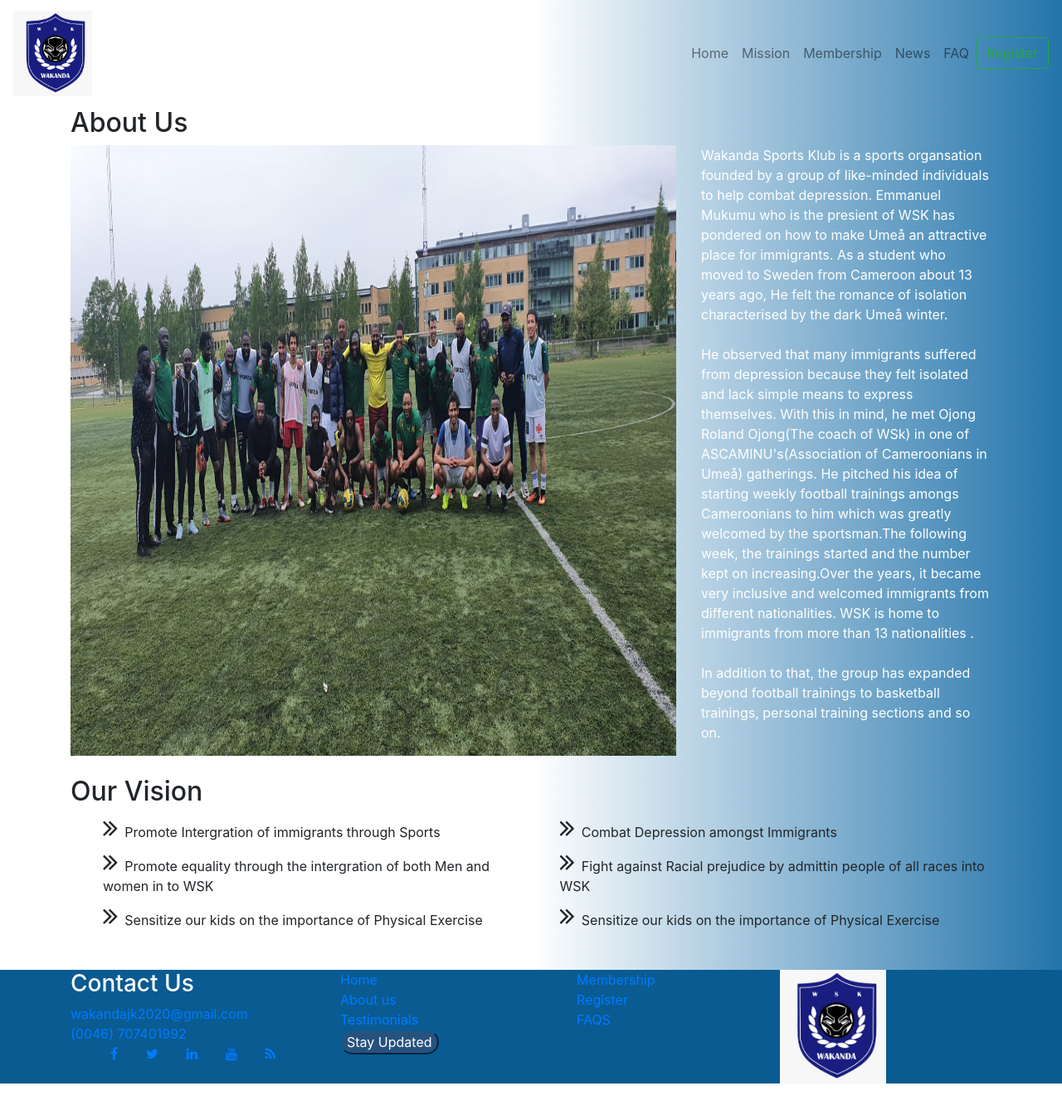
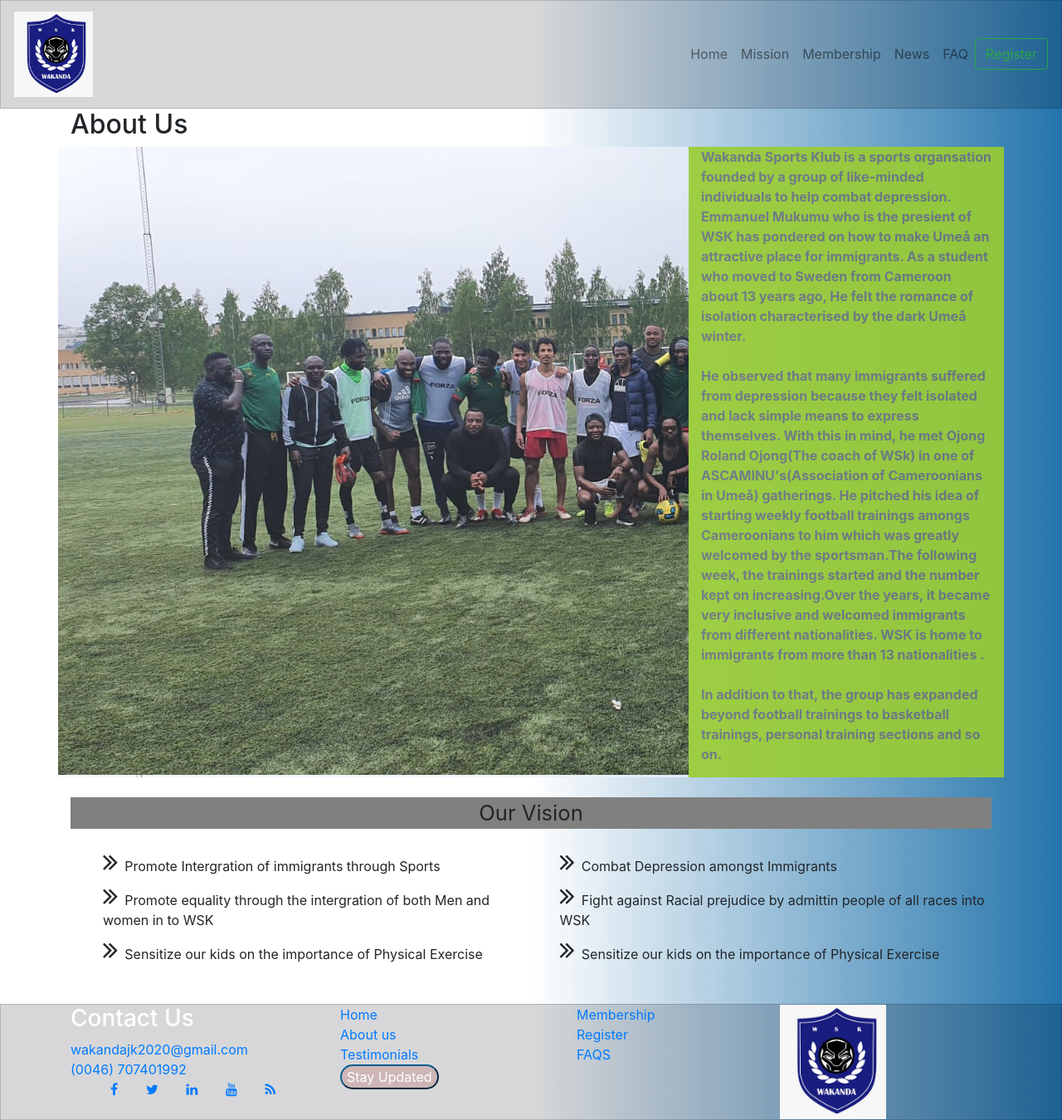
Before and after one commit to yvette809/wakanda-frontend, a React (Create React App) app: page /mission in a window 1280 px wide. Shown: the whole page at 83% size. Before the commit the page ends 1306 px from the top, so only its background shows below. Built offline with nearby package versions, Linux system fonts and the light colour scheme.

Commit message:
bugs fixes

```diff
--- a/src/App.css
+++ b/src/App.css
@@ -1,34 +1,39 @@
-
 * {
   box-sizing: border-box;
 }
 
 body {
   margin: 0;
-  background-image: linear-gradient(-90deg,  #2374ab, #ffffff,white);
-
+  background-image: linear-gradient(-90deg, #2374ab, #ffffff, white);
 }
 
-.jumbo{
-
+.jumbo {
   /* background-image: linear-gradient(red,blue); */
-  background-image: url('./bg.jpg');
+  background-image: url("./bg.jpg");
+  background-image: url("https://images-na.ssl-images-amazon.com/images/I/61JL1J+6btL.jpg");
   background-repeat: no-repeat;
   background-size: cover;
-  height: 70vh;
-  position: relative;
-
+  height: 100vh;
+  /* position: relative; */
 }
 
-.jumbos{
-  background-image: url('./images/about.jpg');
+.about_us_img {
+  background-image: url("./images/about.jpg");
+}
+.about_us {
+  background-color: yellowgreen;
+  opacity: 0.9;
+  font-weight: bold;
+}
+.jumbos {
+  background-image: url("https://images-na.ssl-images-amazon.com/images/I/61JL1J+6btL.jpg");
+  background-image: url("./bg.jpg");
   background-repeat: no-repeat;
   background-size: cover;
-  height: 70vh;
-  position: relative;
-
+  height: 100vh;
+  opacity: 0.5;
 }
-.join{
+.join {
   border: 2px solid white;
   border-radius: 50%;
   padding: 40px 17px;
@@ -37,108 +42,122 @@
   font-size: 1.2rem;
 }
 
-hr{
+hr {
   border: 1px solid white;
   margin-bottom: 40px;
 }
 
-.event_divider{
-  box-shadow:0 12px 12px -12px rgba(0,0,0,0) ;
+.event_divider {
+  box-shadow: 0 12px 12px -12px rgba(0, 0, 0, 0);
 }
 
-ul li{
+ul li {
   list-style-type: none;
 }
 
-.group_img{
+.group_img {
   width: 100%;
   height: 100%;
   overflow: hidden;
   box-sizing: border-box;
 }
 
-footer{
-  background-color:#095b92;
+.wak_intro {
+  justify-content: center;
+  align-content: space-between;
 }
 
-.first_button{
-  position: absolute;
-  bottom: 0px;
-  left: 600px;
+.first_button {
+  margin-top: 350px;
 }
 
-.update,.register, .donate, .membership{
+.update,
+.register,
+.donate,
+.membership {
   background-color: aqua;
   color: #ffffff;
   border-color: #095b92;
   border-radius: 50px;
 }
-.update,.register,.donate:hover{
+
+.team {
+  box-shadow: seagreen;
+}
+
+.membership {
+  margin-top: 610px;
+}
+.update,
+.register,
+.donate:hover {
   background-color: rgba(165, 42, 42, 0.192);
   transition: cubic-bezier(0.6, -0.28, 0.735, 0.045);
 }
-.first_card{
-  height:100%;
+.first_card {
+  height: 100%;
   width: 100%;
   color: #ffffff;
   /* transform: rotate(-20deg); */
   transform: matrix(1, -0.3, 0, 1, 0, 0);
 }
-.values{
+.values {
   overflow: hidden;
   object-fit: contain;
   position: relative;
 }
-.register, .donate{
+.register,
+.donate {
   position: absolute;
   bottom: 5px;
   left: 50px;
 }
 
-.navigation{
-      background-image: linear-gradient(-90deg,  #2374ab, #ffffff,white);
+.navigation {
+  /* background-image: linear-gradient(-90deg, #2374ab, #ffffff, white); */
+  background-color:rgba(1, 1, 15, 0.157);
+  border: 1px solid rgba(1, 1, 15, 0.157);
 }
 
-.img-carousel{
-    width:40%;
-    height:500px;
-    object-fit: cover;
-
+.img-carousel {
+  width: 40%;
+  height: 500px;
+  object-fit: cover;
 }
 
-event_div{
+event_div {
   position: relative;
-
 }
 
-event_button{
+event_button {
   position: absolute;
   top: 0;
-
 }
 
-.event_title{
-  color: red ;
+.event_title {
+  color: red;
   text-decoration: none;
-
 }
 
-.event_title:hover{
-  text-decoration:none;
+.event_title:hover {
+  text-decoration: none;
   color: rgb(158, 255, 215);
   font-size: 1.3rem;
-
-
 }
-#main_img :hover{
+#main_img :hover {
   width: 100%;
   height: 100%;
   background-color: red !important;
   transition: width 2s linear 1s;
-
 }
 
-.test{
+.test {
   color: aqua;
-  text-shadow:0 12px 12px -12px yellow;
+  text-shadow: 0 12px 12px -12px yellow;
 }
+
+footer {
+  /* background-color: #095b92; */
+  background-color: rgba(1, 1, 15, 0.157);
+  border: 1px solid rgba(1, 1, 15, 0.157);
+}
--- a/src/pages/Home.jsx
+++ b/src/pages/Home.jsx
@@ -1,5 +1,5 @@
 import React, { useState, useEffect } from "react";
-import axios from 'axios'
+import axios from "axios";
 import {
   Jumbotron,
   Container,
@@ -68,7 +68,6 @@
     });
 
     if (response.ok) {
-
       setnewEvent({
         title: "",
         description: "",
@@ -76,8 +75,7 @@
         time: "",
         location: "",
         date: "",
-
-       })
+      });
       alert("event added");
 
       setLoading(false);
@@ -96,7 +94,6 @@
   //           }
   //       }
 
-
   //       const body = JSON.stringify(newEvent)
   //       const res = await axios.post('http://localhost:4000/events', body, config)
   //       console.log(res.data)
@@ -106,9 +103,6 @@
   //       console.log(error)
   //   }
   //   }
-
-
-
 
   // delete Event
 
@@ -167,7 +161,8 @@
     <Container fluid>
       <Row className="">
         <Col lg={10}>
-          <Jumbotron className="jumbo">
+          <Jumbotron className="jumbo d-flex-inline text-center">
+            <div className="wak_intro">
               <h1 className="text-white text-center">
                 Welcome to Wakanda Sports Klub (WSK)
               </h1>
@@ -177,10 +172,11 @@
               <p>
                 <Link to="/mission">
                   <Button variant="primary" className="first_button">
-                  Descover more
+                    About Us
                   </Button>
                 </Link>
               </p>
+            </div>
           </Jumbotron>
         </Col>
         <Col lg={2}>
@@ -284,7 +280,9 @@
               style={{ backgroundColor: "#008bcc" }}
             >
               <Card.Body>
-                <Card.Title>OUR VALUES</Card.Title>
+                <Card.Title>
+                  <i className="fa fa-heart mr-2 text-danger"></i>OUR VALUES
+                </Card.Title>
                 <hr style={{ border: "1px solid red" }} />
                 <Card.Text>
                   <p>RESPECT</p>
@@ -298,7 +296,7 @@
           <Col className="col col-lg-2">
             <Card className="first_card" style={{ backgroundColor: "#00a13a" }}>
               <Card.Body>
-                <Card.Title>WHERE WE OPERATE</Card.Title>
+                <Card.Title><i class="fa fa-map mr-2"></i>WHERE WE OPERATE</Card.Title>
                 <hr style={{ border: "1px solid red" }} />
                 <Card.Text>
                   <p>
@@ -311,7 +309,10 @@
           <Col className="col col-lg-2">
             <Card className="first_card" style={{ backgroundColor: "#d40075" }}>
               <Card.Body>
-                <Card.Title>JOIN US</Card.Title>
+                <Card.Title>
+                  <i className="fa fa-user mr-2 text-primary" />
+                  JOIN US
+                </Card.Title>
                 <hr style={{ border: "1px solid red" }} />
                 <Card.Text>
                   <p>Come and Experience the magic of WSK aka Wakanda</p>
@@ -325,7 +326,9 @@
           <Col className="col col-lg-2">
             <Card className="first_card" style={{ backgroundColor: "#fbba00" }}>
               <Card.Body>
-                <Card.Title>SUPPORT US</Card.Title>
+                <Card.Title>
+                  <i className="fa fa-support mr-2 text-danger"></i>SUPPORT US
+                </Card.Title>
                 <hr style={{ border: "1px solid red" }} />
                 <Card.Text>
                   <p>If you like what we do, please support us</p>
@@ -340,6 +343,6 @@
       </Container>
     </Container>
   );
-  }
+};
 
 export default Home;
--- a/src/pages/Membership.jsx
+++ b/src/pages/Membership.jsx
@@ -1,39 +1,74 @@
-import React from 'react'
-import { Container,Row,Col, Jumbotron,Button } from 'react-bootstrap'
-import{Link} from 'react-router-dom'
+import React from "react";
+import { Container, Row, Col, Jumbotron, Button } from "react-bootstrap";
+import { Link } from "react-router-dom";
 
 const Membership = () => {
   return (
-       <Container>
-         <Row className= "mb-2">
-          <Col lg={10}>
-           <Jumbotron className= "jumbos">
-            <h1 className="text-white text-center">Welcome to Wakanda Sports Klub (WSK)</h1>
+    <Container fluid>
+      <Row className="mb-2">
+        <Col>
+          <Jumbotron className="jumbos">
+            <div className="registration_info text-center align-content-between">
+              <h1 className="text-white text-center">
+                Meet our Team
+              </h1>
+              <div>
+                <Link to="/register"><button className="membership btn-lg justify-content-center align-items-center">
+                  Register
+                </button></Link>
+              </div>
+            </div>
           </Jumbotron>
         </Col>
       </Row>
-        <div><h1> Join US!</h1></div>
-        <Row className= "mb-5 d-flex justify-content-center">
-            <Col className= "col col-lg-10">
-            <p>At WSK, we take things seriously.It is for this reason we welcome only registered members</p>
+      <div>
+        <h1> Join US!</h1>
+      </div>
+      <Row className="mb-5 d-flex justify-content-center">
+        <Col className="col col-lg-10">
+          <p>
+            At WSK, we take things seriously.It is for this reason we welcome
+            only registered members
+          </p>
           <p>Annula membership fees : 300kr</p>
           <h3>The benefits of registration include:</h3>
-            <ul className= "d-inline-flex mr-5">
-            <span><i className="fa  fa-2x  fa-angle-double-right mr-2"></i></span><span><li>Free Access to The WSK Training facility</li></span>
-            <span><i className="fa  fa-2x  fa-angle-double-right mr-2"></i></span><span><li>Access to free training sessions</li></span>
-            <span><i className="fa  fa-2x  fa-angle-double-right mr-2"></i></span><span><li>Opportunity to work with our qualified coaches</li></span>
-            <span><i className="fa  fa-2x  fa-angle-double-right mr-2"></i></span><span><li>Free Integration advice from our mentors</li></span>
-            <span><i className="fa  fa-2x  fa-angle-double-right mr-2"></i></span><span><li>Opportunity to meet other sports lovers</li></span>
+          <ul className="d-inline-flex mr-5">
+            <span>
+              <i className="fa  fa-2x  fa-angle-double-right mr-2"></i>
+            </span>
+            <span>
+              <li>Free Access to The WSK Training facility</li>
+            </span>
+            <span>
+              <i className="fa  fa-2x  fa-angle-double-right mr-2"></i>
+            </span>
+            <span>
+              <li>Access to free training sessions</li>
+            </span>
+            <span>
+              <i className="fa  fa-2x  fa-angle-double-right mr-2"></i>
+            </span>
+            <span>
+              <li>Opportunity to work with our qualified coaches</li>
+            </span>
+            <span>
+              <i className="fa  fa-2x  fa-angle-double-right mr-2"></i>
+            </span>
+            <span>
+              <li>Free Integration advice from our mentors</li>
+            </span>
+            <span>
+              <i className="fa  fa-2x  fa-angle-double-right mr-2"></i>
+            </span>
+            <span>
+              <li>Opportunity to meet other sports lovers</li>
+            </span>
           </ul>
-            <div><button className= "membership btn-lg justify-content-center align-items-center">Register</button></div>
         </Col>
-            <Col></Col>
-
-
       </Row>
 
     </Container>
-    )
-}
+  );
+};
 
-export default Membership
+export default Membership;
--- a/src/pages/Mission.jsx
+++ b/src/pages/Mission.jsx
@@ -1,63 +1,105 @@
-import React from 'react'
-import pic from '../../src/images/about.jpg'
+import React from "react";
+import pic from "../../src/images/about.jpg";
 
 const Mission = () => {
   return (
     <>
-
-
-        <div className="container mb-5">
-            <div> <h2>About Us</h2></div>
-            <div className="row mb-4">
-                <div className="col col-sm-8">
-                    <img src={pic} alt= "group pic" className="group_img"/>
+      <div className="container mb-5 team">
+        <div>
+          {" "}
+          <h2>About Us</h2>
         </div>
-                <div className="col col-sm-4 text-white">
-                <p  >Wakanda Sports Klub is a sports organsation founded by a group of like-minded individuals to help combat depression. Emmanuel Mukumu who is the presient of WSK has pondered on how to make Umeå an attractive place for immigrants. As a student who moved to Sweden from Cameroon about 13 years ago, He felt the romance of isolation characterised by the dark Umeå winter.<br/><br/> He observed that many immigrants suffered from depression because they felt isolated and lack simple means to express themselves. With this in mind, he met Ojong Roland Ojong(The coach of WSk) in one of ASCAMINU's(Association of Cameroonians in Umeå) gatherings. He pitched his idea of starting weekly football trainings amongs Cameroonians to him which was greatly welcomed by the sportsman.The following week, the trainings started and the number kept on increasing.Over the years, it became very inclusive and welcomed immigrants from different nationalities. WSK is home to immigrants from more than 13 nationalities .<br/><br/>
-                In addition to that, the group has expanded beyond football trainings to basketball trainings, personal training sections and so on.
+        <div className="row mb-4 about_us">
+          <div className="col col-md-8 about_us_img"></div>
+          <div className="col col-md-4 text-secondary">
+            <p>
+              Wakanda Sports Klub is a sports organsation founded by a group of
+              like-minded individuals to help combat depression. Emmanuel Mukumu
+              who is the presient of WSK has pondered on how to make Umeå an
+              attractive place for immigrants. As a student who moved to Sweden
+              from Cameroon about 13 years ago, He felt the romance of isolation
+              characterised by the dark Umeå winter.
+              <br />
+              <br /> He observed that many immigrants suffered from depression
+              because they felt isolated and lack simple means to express
+              themselves. With this in mind, he met Ojong Roland Ojong(The coach
+              of WSk) in one of ASCAMINU's(Association of Cameroonians in Umeå)
+              gatherings. He pitched his idea of starting weekly football
+              trainings amongs Cameroonians to him which was greatly welcomed by
+              the sportsman.The following week, the trainings started and the
+              number kept on increasing.Over the years, it became very inclusive
+              and welcomed immigrants from different nationalities. WSK is home
+              to immigrants from more than 13 nationalities .<br />
+              <br />
+              In addition to that, the group has expanded beyond football
+              trainings to basketball trainings, personal training sections and
+              so on.
             </p>
           </div>
         </div>
-            <div> <h2>Our Vision</h2></div>
+
+        <div
+          className="text-center container my-4 "
+          style={{ backgroundColor: "grey", fontSize: "1.6rem" , width:"100%"}}
+        >
+          Our Vision
+        </div>
+
         <div className="row  ml-4 mb-2">
           <div className="col col-lg-6">
-            <span><i className="fa fa-2x fa-angle-double-right mr-2"></i></span><span>Promote Intergration of immigrants through Sports
+            <span>
+              <i className="fa fa-2x fa-angle-double-right mr-2"></i>
             </span>
+            <span>Promote Intergration of immigrants through Sports</span>
           </div>
           <div className="col col-lg-6">
-             <span><i className="fa  fa-2x  fa-angle-double-right mr-2"></i></span>
+            <span>
+              <i className="fa  fa-2x  fa-angle-double-right mr-2"></i>
+            </span>
             <span>Combat Depression amongst Immigrants</span>
           </div>
         </div>
         <div className="row ml-4 mb-2">
           <div className="col col-lg-6">
-            <span><i className="fa  fa-2x  fa-angle-double-right mr-2"></i></span><span>Promote equality through the intergration of both Men and women in to WSK
+            <span>
+              <i className="fa  fa-2x  fa-angle-double-right mr-2"></i>
+            </span>
+            <span>
+              Promote equality through the intergration of both Men and women in
+              to WSK
             </span>
           </div>
           <div className="col col-lg-6">
-             <span><i className="fa  fa-2x fa-angle-double-right mr-2"></i></span>
-             <span>Fight against Racial prejudice by admittin people of all races into WSK</span>
+            <span>
+              <i className="fa  fa-2x fa-angle-double-right mr-2"></i>
+            </span>
+            <span>
+              Fight against Racial prejudice by admittin people of all races
+              into WSK
+            </span>
           </div>
         </div>
         <div className="row ml-4 mb-2">
           <div className="col col-lg-6">
-                 <span><i className="fa  fa-2x  fa-angle-double-right mr-2"></i></span><span>Sensitize our kids on the importance of Physical Exercise
+            <span>
+              <i className="fa  fa-2x  fa-angle-double-right mr-2"></i>
+            </span>
+            <span>
+              Sensitize our kids on the importance of Physical Exercise
             </span>
           </div>
           <div className="col col-lg-6">
-                 <span><i className="fa  fa-2x  fa-angle-double-right mr-2"></i></span><span>Sensitize our kids on the importance of Physical Exercise
+            <span>
+              <i className="fa  fa-2x  fa-angle-double-right mr-2"></i>
+            </span>
+            <span>
+              Sensitize our kids on the importance of Physical Exercise
             </span>
           </div>
         </div>
+      </div>
+    </>
+  );
+};
 
-            </div>
-
-
-
-
-
-        </>
-    )
-}
-
-export default Mission
+export default Mission;
--- a/src/pages/Navigation.jsx
+++ b/src/pages/Navigation.jsx
@@ -1,34 +1,44 @@
-import React, { Component } from 'react'
-import {Navbar, Nav, Form,Button } from 'react-bootstrap'
-import {Link} from 'react-router-dom'
-import logo from  '../../src/wlogo.jpg'
-import '../../src/App.css'
+import React, { Component } from "react";
+import { Navbar, Nav, Form, Button } from "react-bootstrap";
+import { Link } from "react-router-dom";
+import logo from "../../src/wlogo.jpg";
+import "../../src/App.css";
 
 class Navigation extends Component {
   render() {
     return (
- <Navbar bg="light" expand="lg" className= "navigation">
-  <Link to="/"><Navbar.Brand href="#home"><img src={logo} alt= "wakanda logo" style={{width:"12%"}}/></Navbar.Brand></Link>
+      <Navbar bg="" expand="lg" className="navigation ">
+        <Link to="/">
+          <Navbar.Brand href="#home">
+            <img src={logo} alt="wakanda logo" style={{ width: "12%" }} />
+          </Navbar.Brand>
+        </Link>
         <Navbar.Toggle aria-controls="basic-navbar-nav" />
         <Navbar.Collapse id="basic-navbar-nav">
           <Nav className="mr-auto d-flex justify-content-start align-items-start">
-      <Link to="/" className = "nav-link">Home</Link>
-      <Link to="/mission"  className = "nav-link">Mission</Link>
-      <Link to="/membership"  className = "nav-link">Membership</Link>
-      <Link to="/news"  className = "nav-link">News</Link>
-      <Link to="/faq"  className = "nav-link">FAQ</Link>
+            <Link to="/" className="nav-link">
+              Home
+            </Link>
+            <Link to="/mission" className="nav-link">
+              Mission
+            </Link>
+            <Link to="/membership" className="nav-link">
+              Membership
+            </Link>
+            <Link to="/news" className="nav-link">
+              News
+            </Link>
+            <Link to="/faq" className="nav-link">
+              FAQ
+            </Link>
           </Nav>
           <Form inline>
-      <Button variant="outline-success">Register</Button>
+            <Link to="register"><Button variant="outline-success">Register</Button></Link>
           </Form>
         </Navbar.Collapse>
       </Navbar>
-
-        )
-
+    );
   }
 }
 
-
-
-export default Navigation
+export default Navigation;
```
Lines whose indentation alone changed are shown as unchanged.
